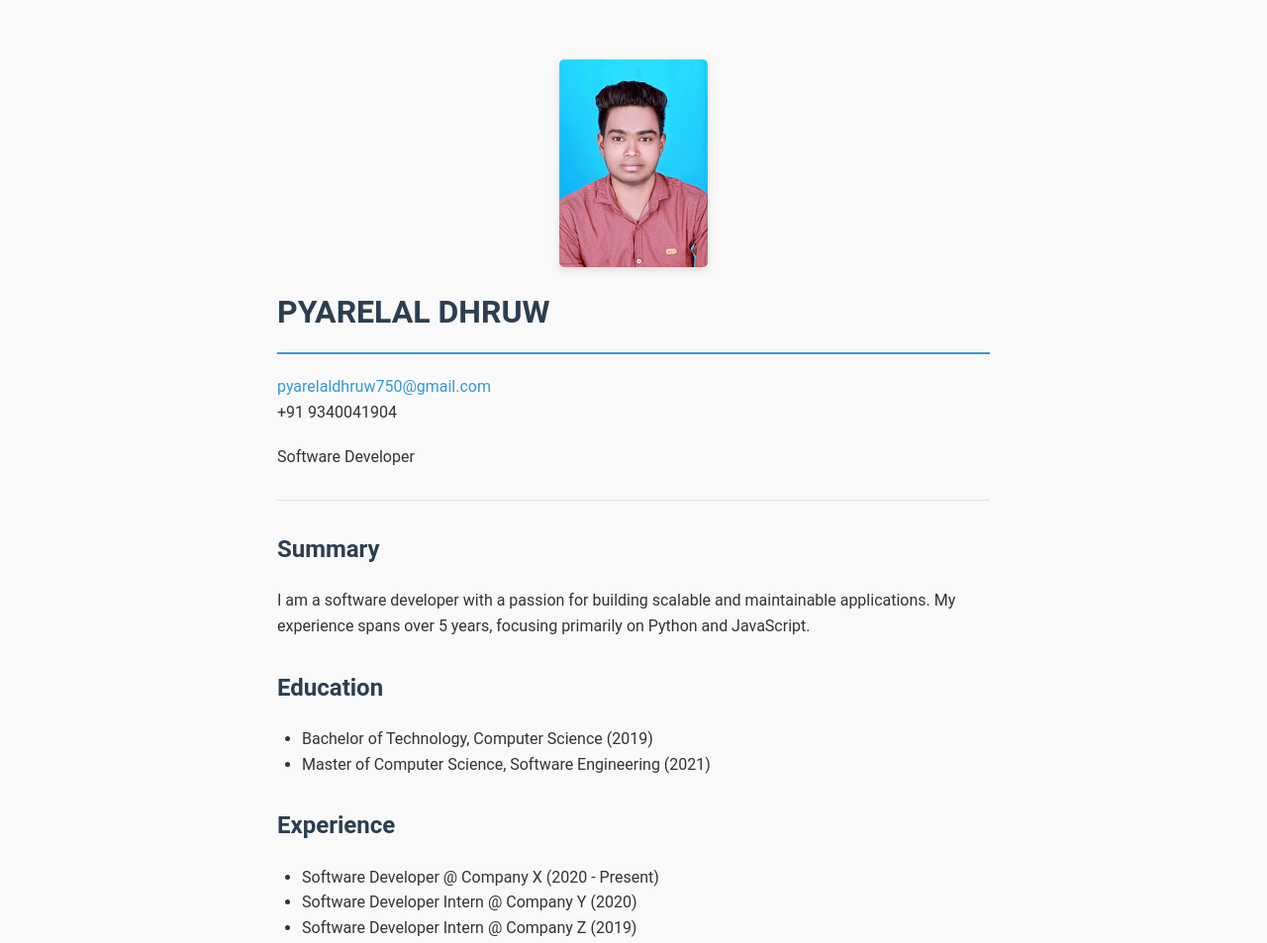
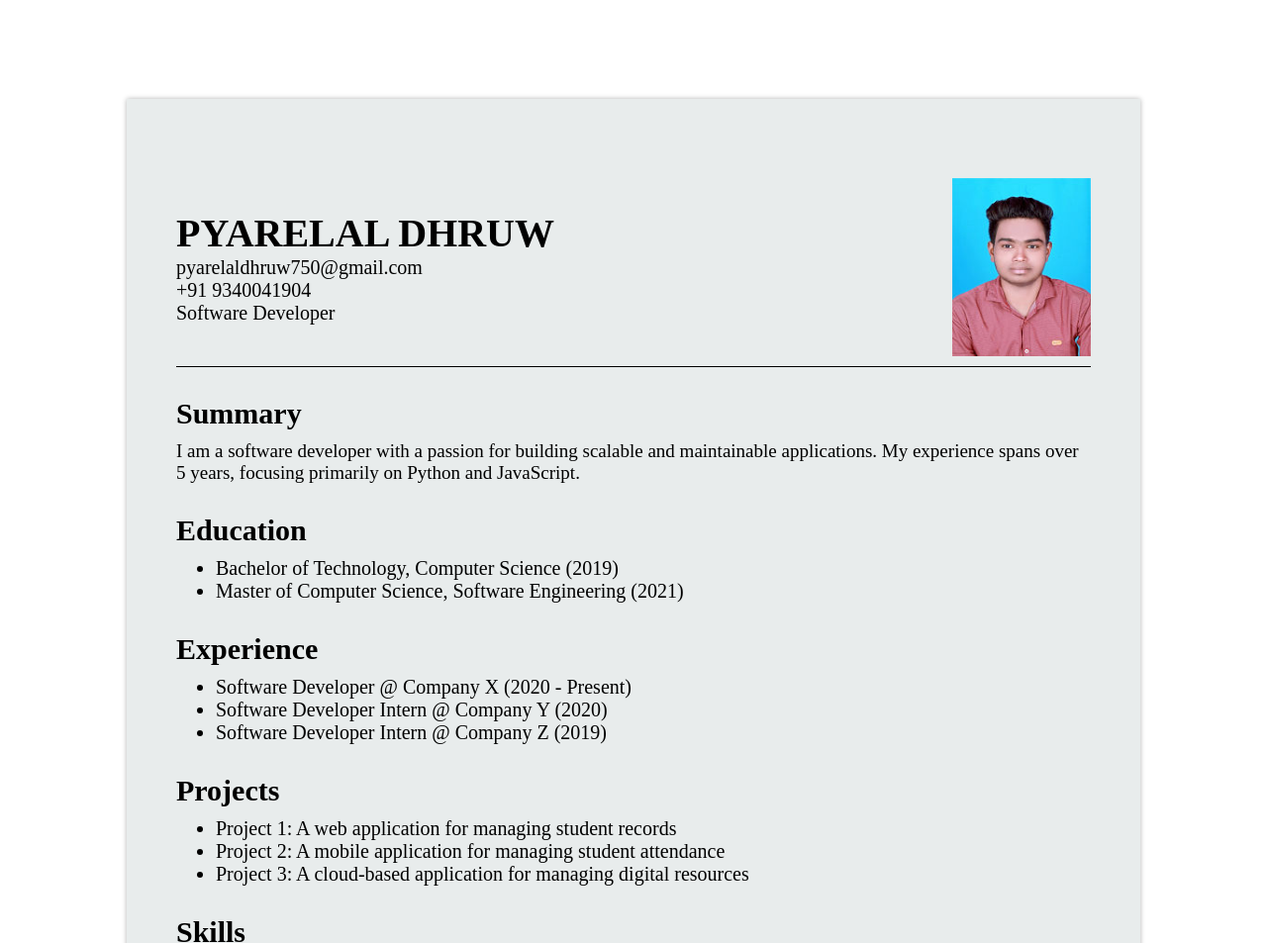
Before and after one commit to pyarelaldhruw/resume, a plain HTML site: page resume.html in a window 1280 px wide. Shown: the top 953 px of the page at 99% size. Drawn offline with Linux system fonts and the light colour scheme.

Commit message:
resume css

```diff
--- a/resume.css
+++ b/resume.css
@@ -1,146 +1,68 @@
-  /* Reset default styles */
-  * {
-      margin: 0;
-      padding: 0;
-      box-sizing: border-box;
-  }
+/* global styles/reseting */
+*{
+    margin: 0;
+    padding: 0;
+    box-sizing: border-box;
+}
 
-  body {
-      font-family: 'Roboto', Arial, sans-serif;
-      line-height: 1.6;
-      color: #333;
-      max-width: 800px;
-      margin: 0 auto;
-      padding: 40px;
-      background-color: #f9f9f9;
-  }
+.container{
+    width: 80%;
+    margin: 100px auto ;
+    padding: 50px;
+    background-color: rgb(232, 236, 236);
+    box-shadow: 0 0 5px rgba(0, 0, 0, 0.3);
 
-  .container {
-      background-color: #ffffff;
-      box-shadow: 0 0 20px rgba(0, 0, 0, 0.1);
-      border-radius: 8px;
-      padding: 40px;
-  }
 
-  h1, h2 {
-      color: #2c3e50;
-      margin-bottom: 20px;
-  }
+}
 
-  h1 {
-      font-size: 32px;
-      border-bottom: 2px solid #3498db;
-      padding-bottom: 15px;
-  }
+.container-div{
+    width: 100%;
+    padding: 30px 0px 0px;
 
-  h2 {
-      font-size: 24px;
-      margin-top: 30px;
-  }
+    h2{
+        font-size: 30px;
+        padding-bottom: 10px;
 
-  p, ul {
-      margin-bottom: 20px;
-  }
 
-  ul {
-      padding-left: 25px;
-  }
+    }
 
-  a {
-      color: #3498db;
-      text-decoration: none;
-      transition: color 0.3s ease;
-  }
+    p{
+        font-size: 19px;
+    }
 
-  a:hover {
-      color: #2980b9;
-      text-decoration: underline;
-  }
+    ul{
+       font-size: 20px;
+       padding-left: 40px;
+    }
+}
 
-  hr {
-      border: none;
-      border-top: 1px solid #e0e0e0;
-      margin: 30px 0;
-  }
+.flexdiv{
+    display: flex;
+    justify-content: space-between;
+    padding-bottom:10px;
+    align-items: center;
+    border-bottom: 1px solid black;
 
-  .section {
-      margin-bottom: 40px;
-  }
+    img{
+        width: 140px;
+        height:180px;
+    }
+}
 
-  /* Profile image */
-  .profile-image {
-      width: 150px;
-      height: 150px;
-      border-radius: 50%;
-      object-fit: cover;
-      margin: 0 auto 30px;
-      display: block;
-      border: 3px solid #3498db;
-  }
+.about{
+    h1{
+        font-size: 40px;
+    }
 
-  /* Skills section */
-  .skills ul {
-      list-style-type: none;
-      padding-left: 0;
-      display: flex;
-      flex-wrap: wrap;
-  }
+    a{
+        font-size: 20px;
+        text-decoration: none;
+        color: black;
+    }
+    p{
 
-  .skills li {
-      background-color: #3498db;
-      color: #ffffff;
-      padding: 8px 15px;
-      margin: 5px;
-      border-radius: 20px;
-      font-size: 14px;
-      transition: background-color 0.3s ease;
-  }
+        font-size: 20px;
+    }
 
-  .skills li:hover {
-      background-color: #2980b9;
-  }
 
-  /* Responsive design */
-  @media screen and (max-width: 600px) {
-      body {
-          padding: 20px;
-      }
-
-      .container {
-          padding: 20px;
-      }
-
-      h1 {
-          font-size: 28px;
-      }
-
-      h2 {
-          font-size: 22px;
-      }
-
-      .profile-image {
-          width: 120px;
-          height: 120px;
-      }
-  }
-
-  /* Image styles */
-  img {
-      max-width: 100%;
-      height: auto;
-      display: block;
-      margin: 20px auto;
-      border-radius: 5px;
-      box-shadow: 0 4px 8px rgba(0, 0, 0, 0.1);
-      transition: transform 0.3s ease;
-  }
-
-  img:hover {
-      transform: scale(1.05);
-  }
-
-  @media screen and (max-width: 600px) {
-      img {
-          margin: 15px auto;
-      }
-  }
+}
--- a/resume.html
+++ b/resume.html
@@ -9,28 +9,30 @@
 </head>
 
 <body>
-    <div>
-        <div>
+    <div class="container">
+        <div class="container-div flexdiv">
+            <div class="about">
+                <h1>PYARELAL DHRUW</h1>
+                <a href="mailto:pyarelaldhruw750@gmail.com">pyarelaldhruw750@gmail.com</a>
+                <p>+91 9340041904</p>
+                <p>Software Developer</p>
+            </div>
             <img src="photo.jpg" alt="Profile Picture">
-            <h1>PYARELAL DHRUW</h1>
-            <a href="mailto:pyarelaldhruw750@gmail.com">pyarelaldhruw750@gmail.com</a>
-            <p>+91 9340041904</p>
-            <p>Software Developer</p>
         </div>
-        <hr>
-        <div>
+
+        <div class="container-div">
             <h2>Summary</h2>
             <p>I am a software developer with a passion for building scalable and maintainable applications. My
                 experience spans over 5 years, focusing primarily on Python and JavaScript.</p>
         </div>
-        <div>
+        <div class="container-div">
             <h2>Education</h2>
             <ul>
                 <li>Bachelor of Technology, Computer Science (2019)</li>
                 <li>Master of Computer Science, Software Engineering (2021)</li>
             </ul>
         </div>
-        <div>
+        <div class="container-div">
             <h2>Experience</h2>
             <ul>
                 <li>Software Developer @ Company X (2020 - Present)</li>
@@ -39,7 +41,7 @@
             </ul>
 
         </div>
-        <div>
+        <div class="container-div">
             <h2>Projects</h2>
             <ul>
                 <li>Project 1: A web application for managing student records</li>
@@ -47,7 +49,7 @@
                 <li>Project 3: A cloud-based application for managing digital resources</li>
             </ul>
         </div>
-        <div>
+        <div class="container-div">
             <h2>Skills</h2>
             <ul>
                 <li>Python</li>
@@ -63,4 +65,5 @@
     </div>
 
 </body>
+
 </html>
--- /dev/null
+++ b/resume1.css
@@ -0,0 +1,146 @@
+  /* Reset default styles */
+  * {
+    margin: 0;
+    padding: 0;
+    box-sizing: border-box;
+}
+
+body {
+    font-family: 'Roboto', Arial, sans-serif;
+    line-height: 1.6;
+    color: #333;
+    max-width: 800px;
+    margin: 0 auto;
+    padding: 40px;
+    background-color: #f9f9f9;
+}
+
+.container {
+    background-color: #ffffff;
+    box-shadow: 0 0 20px rgba(0, 0, 0, 0.1);
+    border-radius: 8px;
+    padding: 40px;
+}
+
+h1, h2 {
+    color: #2c3e50;
+    margin-bottom: 20px;
+}
+
+h1 {
+    font-size: 32px;
+    border-bottom: 2px solid #3498db;
+    padding-bottom: 15px;
+}
+
+h2 {
+    font-size: 24px;
+    margin-top: 30px;
+}
+
+p, ul {
+    margin-bottom: 20px;
+}
+
+ul {
+    padding-left: 25px;
+}
+
+a {
+    color: #3498db;
+    text-decoration: none;
+    transition: color 0.3s ease;
+}
+
+a:hover {
+    color: #2980b9;
+    text-decoration: underline;
+}
+
+hr {
+    border: none;
+    border-top: 1px solid #e0e0e0;
+    margin: 30px 0;
+}
+
+.section {
+    margin-bottom: 40px;
+}
+
+/* Profile image */
+.profile-image {
+    width: 150px;
+    height: 150px;
+    border-radius: 50%;
+    object-fit: cover;
+    margin: 0 auto 30px;
+    display: block;
+    border: 3px solid #3498db;
+}
+
+/* Skills section */
+.skills ul {
+    list-style-type: none;
+    padding-left: 0;
+    display: flex;
+    flex-wrap: wrap;
+}
+
+.skills li {
+    background-color: #3498db;
+    color: #ffffff;
+    padding: 8px 15px;
+    margin: 5px;
+    border-radius: 20px;
+    font-size: 14px;
+    transition: background-color 0.3s ease;
+}
+
+.skills li:hover {
+    background-color: #2980b9;
+}
+
+/* Responsive design */
+@media screen and (max-width: 600px) {
+    body {
+        padding: 20px;
+    }
+
+    .container {
+        padding: 20px;
+    }
+
+    h1 {
+        font-size: 28px;
+    }
+
+    h2 {
+        font-size: 22px;
+    }
+
+    .profile-image {
+        width: 120px;
+        height: 120px;
+    }
+}
+
+/* Image styles */
+img {
+    max-width: 100%;
+    height: auto;
+    display: block;
+    margin: 20px auto;
+    border-radius: 5px;
+    box-shadow: 0 4px 8px rgba(0, 0, 0, 0.1);
+    transition: transform 0.3s ease;
+}
+
+img:hover {
+    transform: scale(1.05);
+}
+
+@media screen and (max-width: 600px) {
+    img {
+        margin: 15px auto;
+    }
+}
```
